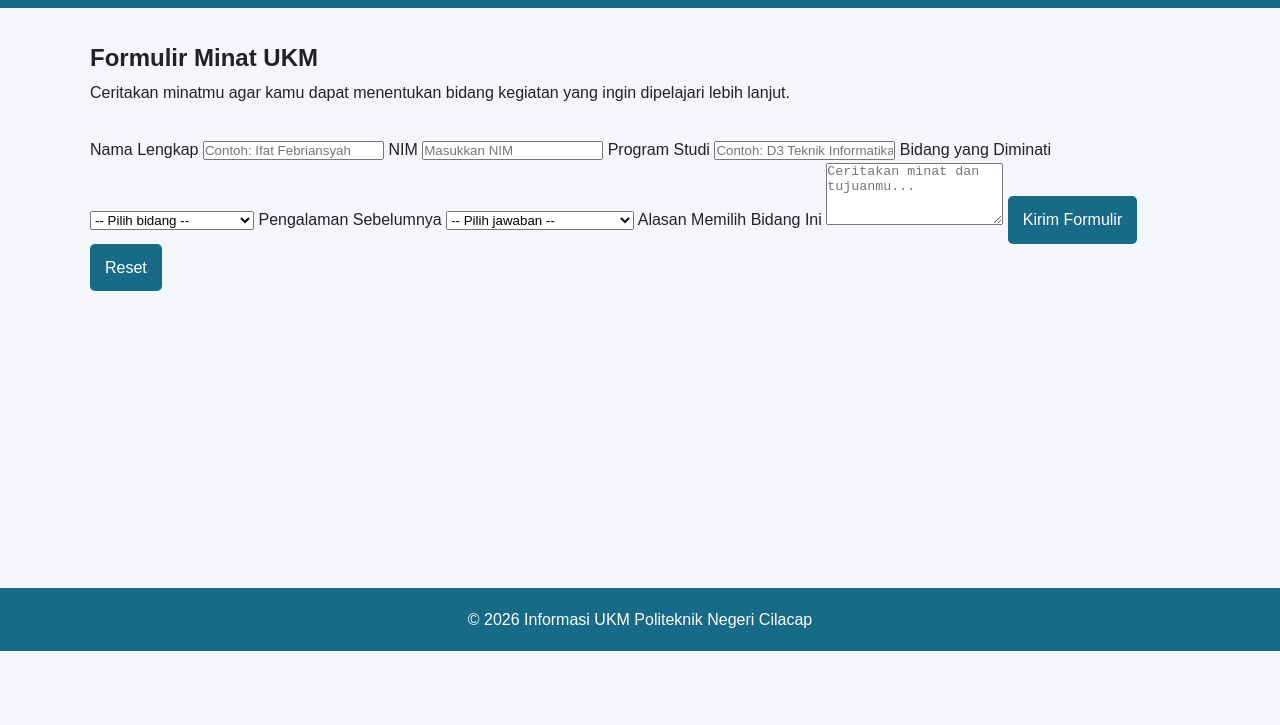
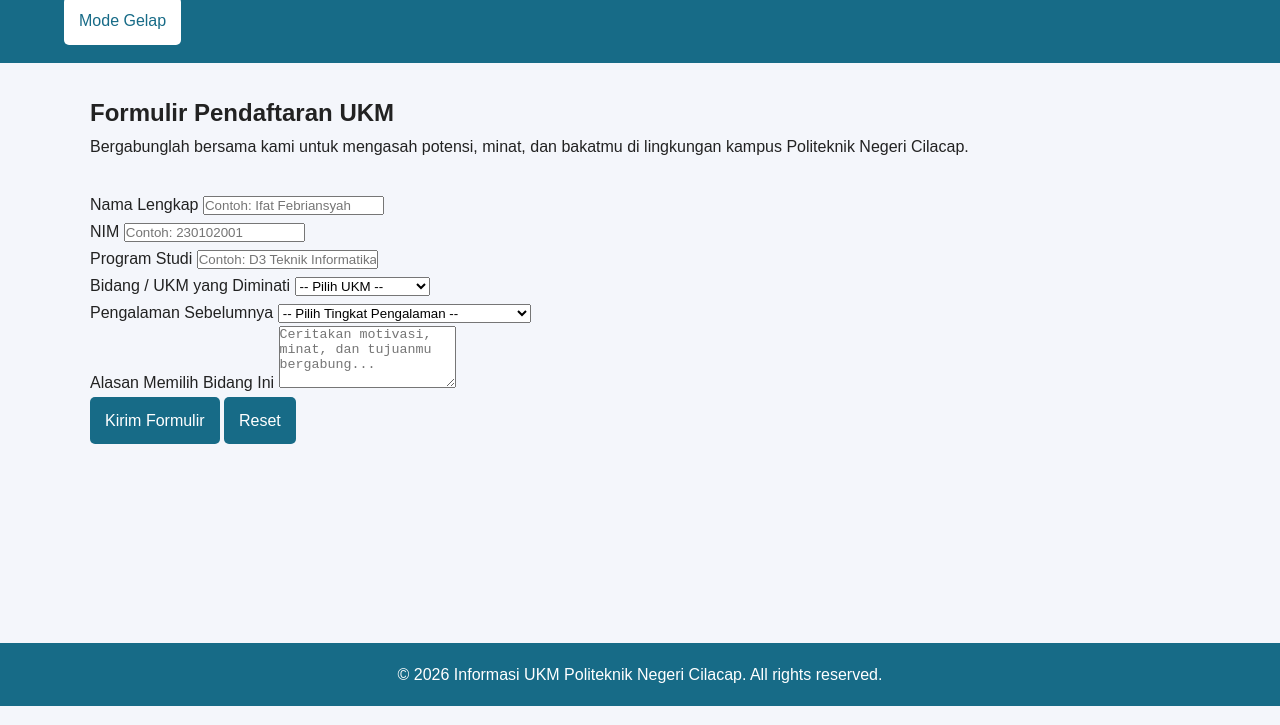
Before and after one commit to ahmadmubarok296/project-kelompok-5, a plain HTML site: page pendaftaran.html in a window 1280 px wide. Shown: the part 75-800 px from the top of the page. Drawn offline with Linux system fonts and the light colour scheme.

Commit message:
Membuat struktur halaman pendaftaran

```diff
--- a/pendaftaran.html
+++ b/pendaftaran.html
@@ -3,73 +3,115 @@
   <head>
     <meta charset="UTF-8" />
     <meta name="viewport" content="width=device-width, initial-scale=1.0" />
-    <title>Pendaftaran UKM PNC</title>
+    <title>Pendaftaran UKM - Politeknik Negeri Cilacap</title>
     <link rel="stylesheet" href="css/style.css" />
   </head>
   <body>
+    <!-- Navbar Navigation -->
     <nav class="navbar">
-      <h2>UKM PNC</h2>
+      <div class="container nav-container">
+        <a href="beranda.html" class="logo">UKM PNC</a>
         <div class="menu">
           <a href="beranda.html">Beranda</a>
           <a href="profil.html">Profil</a>
           <a href="kegiatan.html">Kegiatan</a>
-        <a href="pendaftaran.html">Pendaftaran</a>
+          <a href="pendaftaran.html" class="active">Pendaftaran</a>
         </div>
-      <button id="tombol-tema">Mode Gelap</button>
+        <button id="tombol-tema" type="button">Mode Gelap</button>
+      </div>
     </nav>
 
-    <main>
+    <!-- Main Content -->
+    <main class="container">
       <section class="hero">
-        <h1>Formulir Minat UKM</h1>
+        <h1>Formulir Pendaftaran UKM</h1>
         <p>
-          Ceritakan minatmu agar kamu dapat menentukan bidang kegiatan yang
-          ingin dipelajari lebih lanjut.
+          Bergabunglah bersama kami untuk mengasah potensi, minat, dan bakatmu di lingkungan kampus Politeknik Negeri Cilacap.
         </p>
       </section>
 
-      <form id="form-pendaftaran" class="form-pendaftaran">
+      <!-- Section Form Card -->
+      <section class="form-section">
+        <form id="form-pendaftaran" class="form-pendaftaran" novalidate>
+          <div class="form-group">
             <label for="nama">Nama Lengkap</label>
-        <input type="text" id="nama" placeholder="Contoh: Ifat Febriansyah" required />
+            <input
+              type="text"
+              id="nama"
+              placeholder="Contoh: Ifat Febriansyah"
+              required
+            />
+          </div>
 
+          <div class="form-group">
             <label for="nim">NIM</label>
-        <input type="text" id="nim" placeholder="Masukkan NIM" required />
+            <input
+              type="text"
+              id="nim"
+              placeholder="Contoh: 230102001"
+              required
+            />
+          </div>
 
+          <div class="form-group">
             <label for="prodi">Program Studi</label>
-        <input type="text" id="prodi" placeholder="Contoh: D3 Teknik Informatika" required />
+            <input
+              type="text"
+              id="prodi"
+              placeholder="Contoh: D3 Teknik Informatika"
+              required
+            />
+          </div>
 
-        <label for="pilihan-ukm">Bidang yang Diminati</label>
+          <div class="form-group">
+            <label for="pilihan-ukm">Bidang / UKM yang Diminati</label>
             <select id="pilihan-ukm" required>
-          <option value="">-- Pilih bidang --</option>
-          <option value="Logic Robotic PNC">ROBOTIC</option>
-          <option value="PROTIC">PROTIC</option>
+              <option value="">-- Pilih UKM --</option>
+              <option value="Logic Robotic PNC">Logic Robotic PNC</option>
+              <option value="PROTIC">PROTIC (TI)</option>
               <option value="Medicom">MEDICOM</option>
-          <option value="Kewirausahaan">KEWIRAUSAHAAN</option>
-          <option value="Kewirausahaan">KOMAPALA</option>
-          <option value="Kewirausahaan">MAJLIS AL MUSTAQIM</option>
+              <option value="Kewirausahaan">Kewirausahaan</option>
+              <option value="KOMAPALA">KOMAPALA</option>
+              <option value="Majlis Al Mustaqim">Majlis Al Mustaqim</option>
             </select>
+          </div>
 
+          <div class="form-group">
             <label for="pengalaman">Pengalaman Sebelumnya</label>
             <select id="pengalaman" required>
-          <option value="">-- Pilih jawaban --</option>
-          <option value="Pemula">Belum punya pengalaman</option>
-          <option value="Pernah belajar">Pernah belajar sendiri</option>
-          <option value="Pernah ikut kegiatan">
-            Pernah ikut kegiatan serupa
-          </option>
+              <option value="">-- Pilih Tingkat Pengalaman --</option>
+              <option value="Pemula">Belum punya pengalaman (Pemula)</option>
+              <option value="Pernah Belajar">Pernah belajar sendiri</option>
+              <option value="Pernah Ikut Kegiatan">Pernah ikut kegiatan/organisasi serupa</option>
             </select>
+          </div>
 
+          <div class="form-group">
             <label for="alasan">Alasan Memilih Bidang Ini</label>
-        <textarea id="alasan" rows="4" placeholder="Ceritakan minat dan tujuanmu..." required ></textarea>
+            <textarea
+              id="alasan"
+              rows="4"
+              placeholder="Ceritakan motivasi, minat, dan tujuanmu bergabung..."
+              required
+            ></textarea>
+          </div>
 
-        <button type="submit">Kirim Formulir</button>
-        <button type="reset" class="tombol-reset">Reset</button>
+          <div class="button-group">
+            <button type="submit" class="btn btn-primary">Kirim Formulir</button>
+            <button type="reset" class="btn btn-secondary">Reset</button>
+          </div>
 
-        <div id="pesan-pendaftaran" aria-live="polite"></div>
+          <!-- Tempat pesan status kirim/validasi -->
+          <div id="pesan-pendaftaran" class="pesan-box" aria-live="polite"></div>
         </form>
+      </section>
     </main>
 
+    <!-- Footer -->
     <footer>
-      <p>&copy; 2026 Informasi UKM Politeknik Negeri Cilacap</p>
+      <div class="container footer-content">
+        <p>&copy; 2026 Informasi UKM Politeknik Negeri Cilacap. All rights reserved.</p>
+      </div>
     </footer>
 
     <script src="js/script.js"></script>
```
Lines whose indentation alone changed are shown as unchanged.
